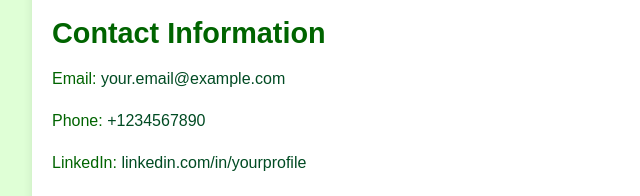
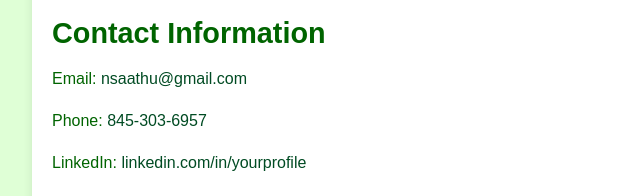
Before and after one commit to saathu-n/SaathuWebsite, a plain HTML site: page index.html in a window 1280 px wide. Shown: the part 340-536 px from the top of the page, 188-828 px from the left. Drawn offline with Linux system fonts and the light colour scheme.

Commit message:
Updated text and background

```diff
--- a/index.html
+++ b/index.html
@@ -18,8 +18,8 @@
 
         <section id="contact">
             <h2>Contact Information</h2>
-            <p>Email: <a href="mailto:your.email@example.com">your.email@example.com</a></p>
-            <p>Phone: <a href="tel:+1234567890">+1234567890</a></p>
+            <p>Email: <a href="mailto:nsaathu@gmail.com">nsaathu@gmail.com</a></p>
+            <p>Phone: <a href="tel:+18453036957">845-303-6957</a></p>
             <p>LinkedIn: <a href="https://linkedin.com/in/yourprofile" target="_blank">linkedin.com/in/yourprofile</a></p>
         </section>
 
```
